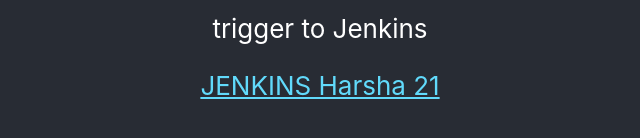
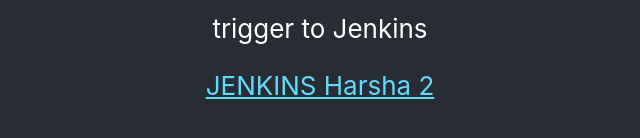
Before and after one commit to codahal/project_test, a React (Create React App) app: page / in a window 1280 px wide. Shown: the part 516-654 px from the top of the page, without its empty margins (320-960 px from the left). Built offline with nearby package versions, Linux system fonts and the light colour scheme.

Commit message:
Update App.js

```diff
--- a/src/App.js
+++ b/src/App.js
@@ -15,7 +15,7 @@
           target="_blank"
           rel="noopener noreferrer"
         >
-          JENKINS Harsha 21
+          JENKINS Harsha 2
         </a>
       </header>
     </div>
```
